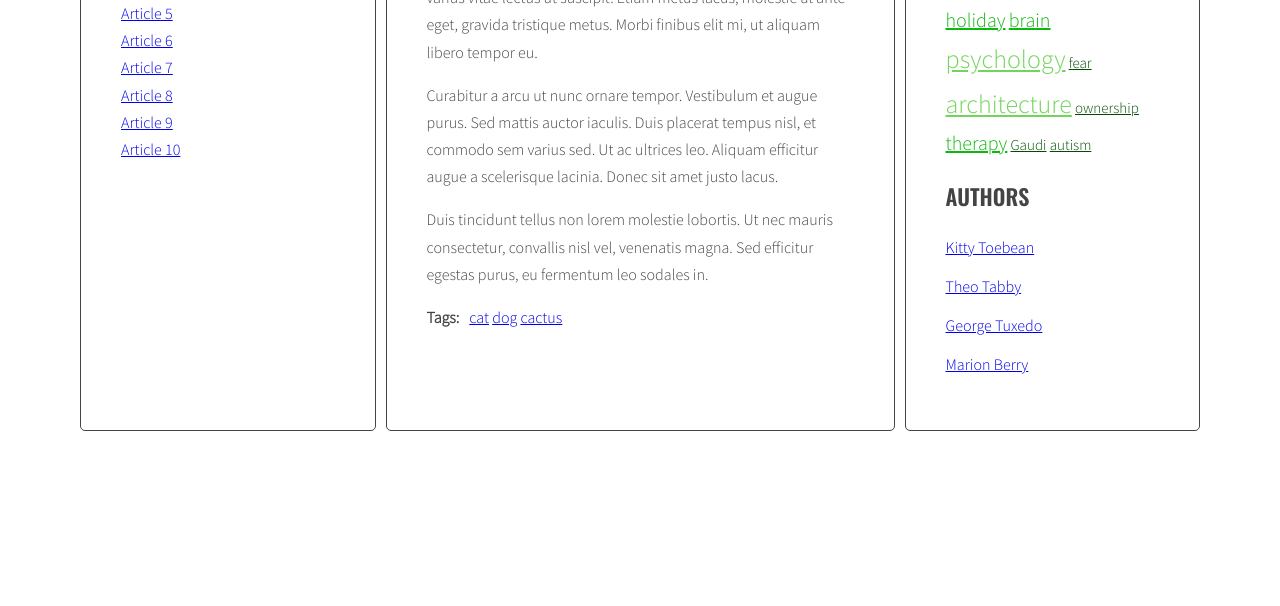
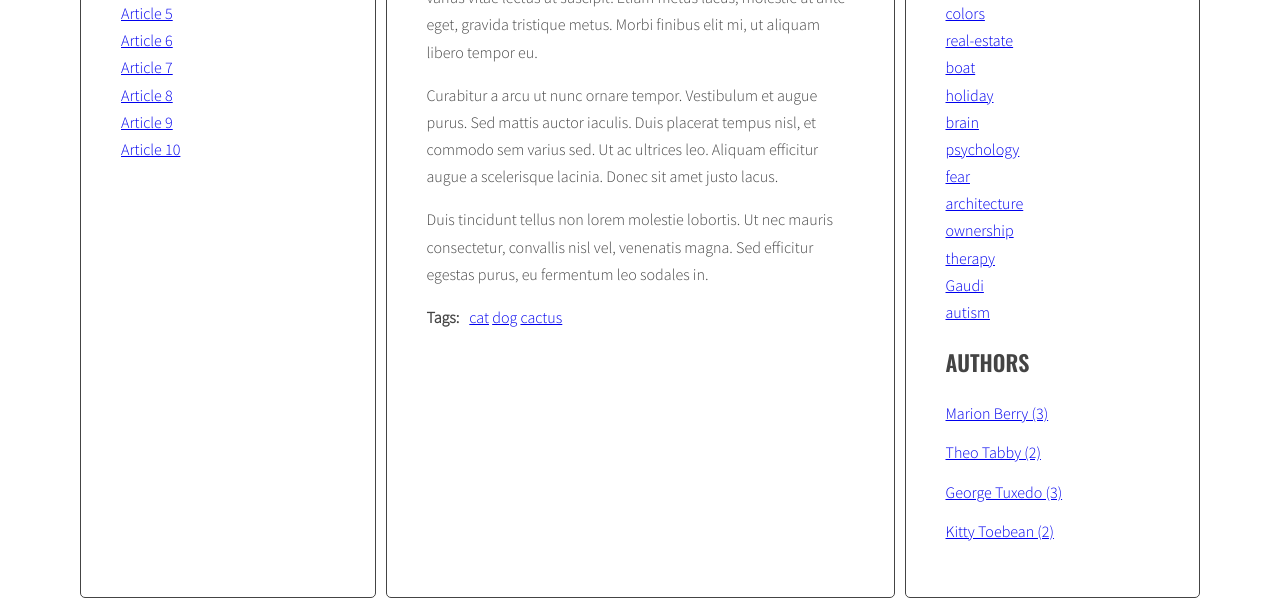
Before and after one commit to katpiech/javascript-blog, a website: page index.html in a window 1280 px wide. Shown: the part 467-1073 px from the top of the page. Before the commit the page ends 906 px from the top, so only its background shows below. Drawn offline with nearby package versions, Linux system fonts and the light colour scheme.

Commit message:
Add code that generate links to author list with a number & clean Comments

```diff
--- a/css/style.css
+++ b/css/style.css
@@ -43,11 +43,3 @@ body { background: #fff; font-family: "Source Sans Pro", sans-serif; color: #444
 .post-tags { display: -ms-flexbox; display: flex; }
 
 .post-tags p { margin: 0 10px 0 0; }
-
-/* Tags */
-.tag-size-1 {font-size: 15px; color: rgb(3, 77, 3); }
-.tag-size-2 {font-size: 20px; color: rgb(12, 184, 12);}
-.tag-size-3 {font-size: 26px; color: rgb(114, 212, 90);}
-.tag-size-4 {font-size: 33px; color: rgb(201, 156, 9) ;}
-.tag-size-5 {font-size: 40px; color: rgb(224, 212, 35);}
-.list.tags li {display: inline;}
--- a/index.html
+++ b/index.html
@@ -119,7 +119,8 @@
               </ul>
             </div>
           </article>
-          <article class="post" id="article-6" data-author="George Tuxedo" data-tags="real-estate architecture ownership">
+          <article class="post" id="article-6" data-author="George Tuxedo"
+            data-tags="real-estate architecture ownership">
             <h3 class="post-title">Article 6</h3>
             <p class="post-author">by </p>
             <div class="post-content">
@@ -233,26 +234,6 @@
           </ul>
           <h2 class="section-title">Authors</h2>
           <ul class="list authors">
-            <li>
-              <a href="#">
-                <span class="author-name">Kitty Toebean</span>
-              </a>
-            </li>
-            <li>
-              <a href="#">
-                <span class="author-name">Theo Tabby</span>
-              </a>
-            </li>
-            <li>
-              <a href="#">
-                <span class="author-name">George Tuxedo</span>
-              </a>
-            </li>
-            <li>
-              <a href="#">
-                <span class="author-name">Marion Berry</span>
-              </a>
-            </li>
           </ul>
         </aside>
       </main>
--- a/js/script.js
+++ b/js/script.js
@@ -4,26 +4,26 @@ function titleClickHandler(event) {
   event.preventDefault();
   const clickedElement = this;
   console.log('Link was clicked!', event);
-  /* [DONE] remove class 'active' from all article links  */
+  /* remove class 'active' from all article links  */
   const activeLinks = document.querySelectorAll('.titles a.active');
   for (let activeLink of activeLinks) {
     activeLink.classList.remove('active');
   }
-  /* [DONE] add class 'active' to the clicked link */
+  /* add class 'active' to the clicked link */
   console.log('clickedElement:', clickedElement);
   clickedElement.classList.add('active');
-  /* [DONE] remove class 'active' from all articles */
+  /* remove class 'active' from all articles */
   const activeArticles = document.querySelectorAll('.posts article.active');
   for (let activeArticle of activeArticles) {
     activeArticle.classList.remove('active');
   }
-  /* [DONE] get 'href' attribute from the clicked link */
+  /* get 'href' attribute from the clicked link */
   let articleSelector = clickedElement.getAttribute('href');
   console.log(articleSelector);
-  /* [DONE] find the correct article using the selector (value of 'href' attribute) */
+  /* find the correct article using the selector (value of 'href' attribute) */
   const targetArticle = document.querySelector(articleSelector);
   console.log(targetArticle);
-  /* [DONE] add class 'active' to the correct article */
+  /* add class 'active' to the correct article */
   targetArticle.classList.add('active');
 }
 
@@ -32,7 +32,8 @@ const optArticleSelector = '.post',
   optTitleListSelector = '.titles',
   optArticleTagsSelector = '.post-tags .list',
   optArticleAuthorSelector = '.post-author',
-  //optTagListSelector = '.tags.list',
+  optTagListSelector = '.tags.list',
+  optAuthorListSelector = '.list.authors',
   optCloudClassCount = 5,
   optCloudClassPrefix = 'tag-size-';
 
@@ -92,7 +93,7 @@ function calculateTagClass(count, params) {
 }
 
 function generateTags() {
-  /* [NEW] create a new variable allTags with an empty object */
+  /* create a new variable allTags with an empty object */
   let allTags = {};
   /* find all articles */
   const articles = document.querySelectorAll(optArticleSelector);
@@ -118,9 +119,9 @@ function generateTags() {
       /* add generated code to html variable */
       html = html + '  ' + linkHTML;
       console.log(html);
-      /* [NEW] check if this link is NOT already in allTags */
+      /* check if this link is NOT already in allTags */
       if (!allTags.hasOwnProperty(tag)) {
-        /* [NEW] add tag to allTags object */
+        /* add tag to allTags object */
         allTags[tag] = 1;
       } else {
         allTags[tag]++;
@@ -131,25 +132,23 @@ function generateTags() {
     tagsWrapper.innerHTML = html;
     /* END LOOP: for every article: */
   }
-  /* [NEW] find list of tags in right column */
-  const tagList = document.querySelector('.tags');
+  /* find list of tags in right column */
+  const tagList = document.querySelector(optTagListSelector);
   console.log(tagList);
-  /* [NEW ADD 1] const tagsParams */
+  /* const tagsParams */
   const tagsParams = calculateTagsParams(allTags);
   console.log('tagsParams:', tagsParams);
-  /* [NEW] create variable for all links HTML code */
+  /* create variable for all links HTML code */
   let allTagsHTML = '';
-  /*[NEW] START LOOP: for each tag in allTags: */
+  /* START LOOP: for each tag in allTags: */
   for (let tag in allTags) {
-    /* [NEW] generate code of a link and add it to allTagsHTML */
-    //const tagLinkHTML = '<li><a href="#tag-' + tag + '">' + tag + ' (' + allTags[tag] + ') ' + '</a></li>';
-    const tagLinkHTML = '<li><a  class="' + calculateTagClass(allTags[tag], tagsParams) + '" href="#tag-' + tag + '">' + tag + '</a></li>' + '    ';
+    /* generate code of a link and add it to allTagsHTML */
+    const tagLinkHTML = '<li><a  class="' + calculateTagClass(allTags[tag], tagsParams) + '" href="#tag-' + tag + '">' + tag + '</a></li>' + ' ';
     allTagsHTML += tagLinkHTML;
     console.log(tagLinkHTML);
-    console.log('slawomir ' + tagLinkHTML);
-    /*[NEW] END LOOP: for each tag in allTags: */
+    /* END LOOP: for each tag in allTags: */
   }
-  /*[NEW] add html from allTagsHTML to tagList */
+  /* add html from allTagsHTML to tagList */
   tagList.innerHTML = allTagsHTML;
 }
 generateTags();
@@ -201,6 +200,8 @@ function addClickListenersToTags() {
 addClickListenersToTags();
 
 function generateAuthors() {
+  /* create a new variable allAuthors with an empty object */
+  let allAuthors = {};
   /* find all articles */
   const articles = document.querySelectorAll(optArticleSelector);
   /* START LOOP: for every article: */
@@ -219,8 +220,27 @@ function generateAuthors() {
     /* add generated code to html variable */
     html = html + '  ' + linkHTML;
     console.log(html);
+    /* check if this link is NOT already in allAuthors */
+    if (!allAuthors.hasOwnProperty(author)) {
+      /*   add author to allAuthors object */
+      allAuthors[author] = 1;
+    } else {
+      allAuthors[author]++;
+    }
     /* insert HTML of all the links into the authors wrapper */
     authorsWrapper.innerHTML = html;
+    /* find list of authors in right column */
+    const authorList = document.querySelector(optAuthorListSelector);
+    /* create variable for all links HTML code */
+    let allAuthorsHTML = '';
+    /* START LOOP: for each author in allAuthors: */
+    for (let author in allAuthors) {
+      /* generate code of a link and add it to allAuthorsHTML */
+      allAuthorsHTML += '<li><a href="#author-' + author + '">' + author + ' (' + allAuthors[author] + ') ' + '</a></li>';
+      /* END LOOP: for each author in allAuthors: */
+    }
+    /* add html from allAuthorsHTML to authorList */
+    authorList.innerHTML = allAuthorsHTML;
     /* END LOOP: for every article: */
   }
 }
```
